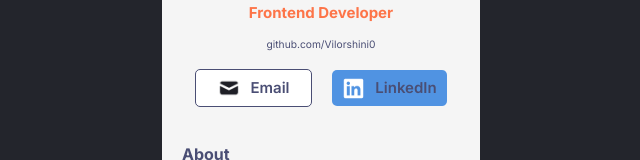
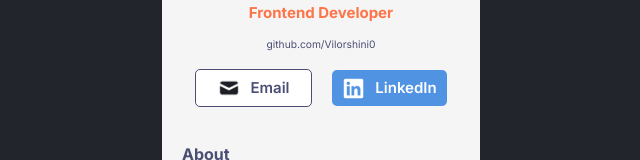
Before and after one commit to Vilorshini0/digital-business-card, a React (Vite) app: page / in a window 1280 px wide. Shown: the part 426-586 px from the top of the page, without its empty margins (319-959 px from the left). Built offline with nearby package versions, Linux system fonts and the light colour scheme.

Commit message:
Light mode Link color update

```diff
--- a/src/index.css
+++ b/src/index.css
@@ -165,16 +165,19 @@
         color: #747bff;
     }
 
-    button {
-        background-color: #f9f9f9;
-    }
-
     #fullcard {
         background-color: #F5F5F5;
         color: #4A4E74;
 
-        .info--links .email {
-            border: 1px solid #4A4E74;
+        .info--links {
+            .email {
+                border: 1px solid #4A4E74;
+            }
+
+            .linkedin {
+                color: #FFFFFF;
+            }
+
         }
 
         h2 {
```
